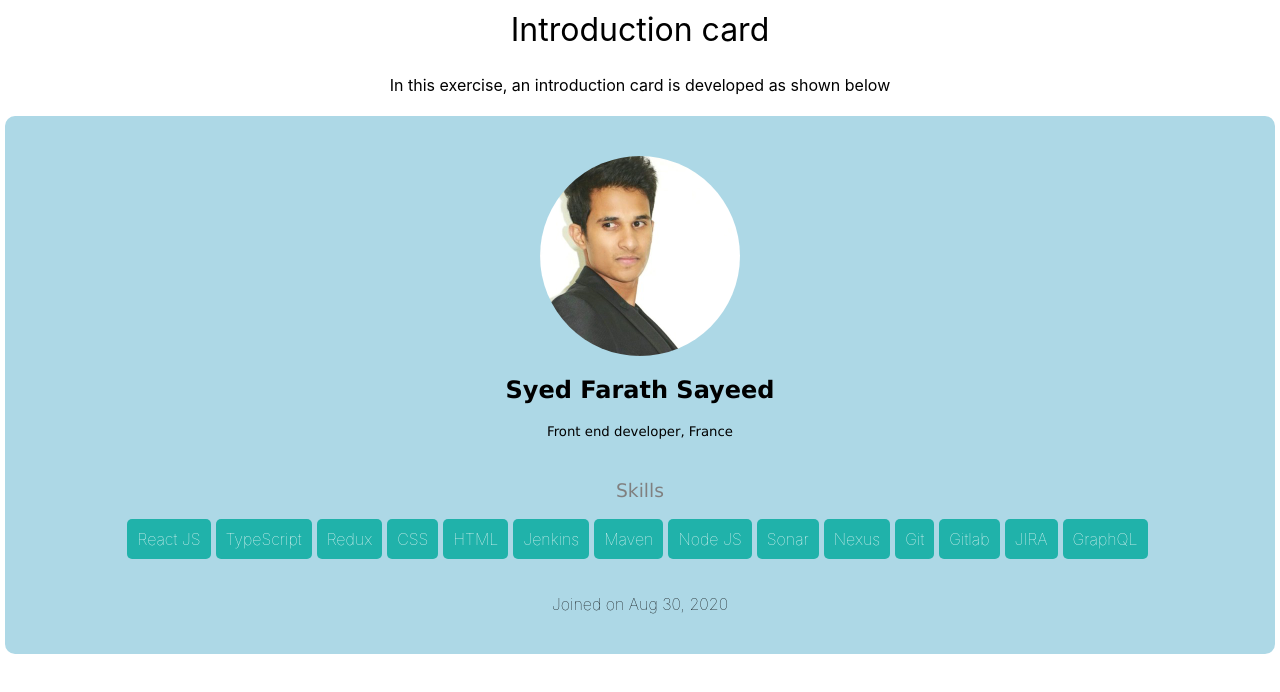
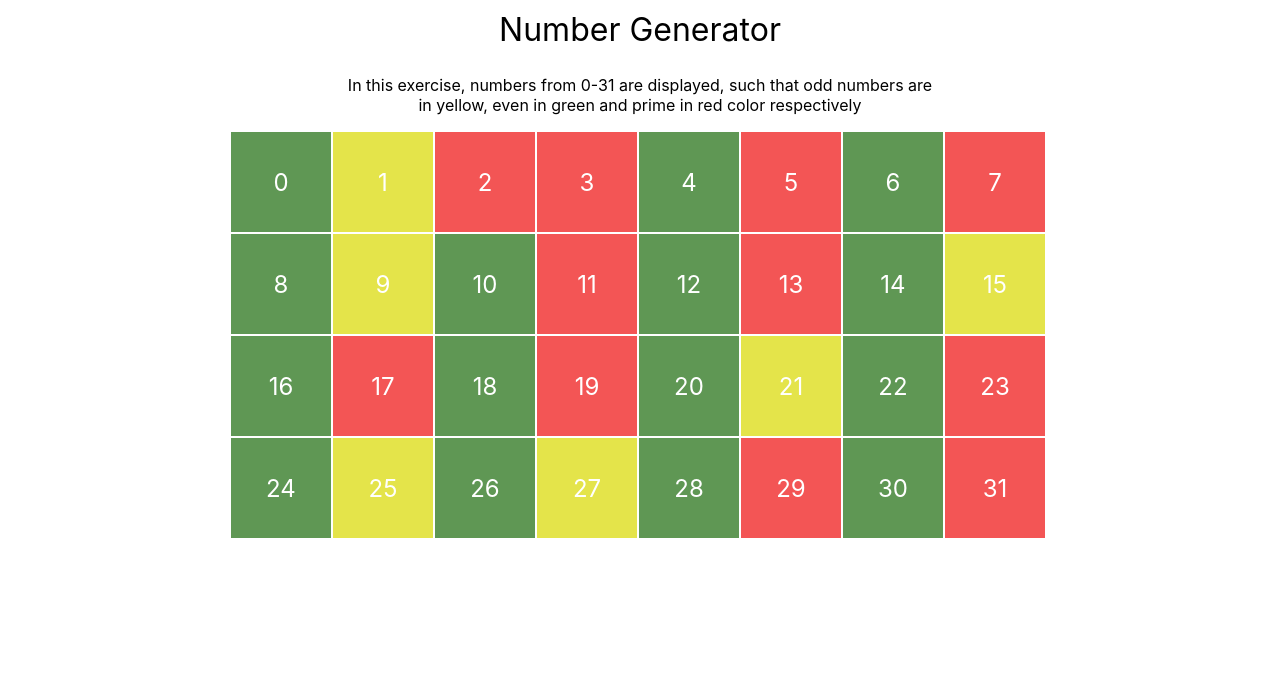
Before and after one commit to syedfarathsayeed/react-exercises, a React (Create React App) app: page / in a window 1280 px wide. Shown: the top 692 px of the page. Built offline with nearby package versions, Linux system fonts and the light colour scheme.

Commit message:
updated number generator exercise

```diff
--- a/src/App.js
+++ b/src/App.js
@@ -1,8 +1,8 @@
 import React from 'react';
-import { IntroCard } from "./exercises"
+import { NumberGenerator } from "./exercises"
 
 function App() {
-  return <IntroCard />
+  return <NumberGenerator />
 }
 
 export default App;
--- a/src/exercises/NumberGenerator/NumberGenerator.jsx
+++ b/src/exercises/NumberGenerator/NumberGenerator.jsx
@@ -1,4 +1,5 @@
 import React from "react"
+import { Header } from "../../componentsUtils"
 import "./NumberGenerator.scss"
 
 const dataGenerator = () => {
@@ -25,12 +26,9 @@ const NumberGenerator = () => {
 
     return (
         <>
-            <div className="header">
-                <h1>Number Generator</h1>
-                <p>In this exercise, numbers from 0-31 are displayed, such that odd numbers are in yellow,
-                    even in green and prime in red color respectively</p>
-            </div>
-
+            <Header title="Number Generator"
+            description="In this exercise, numbers from 0-31 are displayed, such that odd numbers are in yellow,
+            even in green and prime in red color respectively"/>
             <div className={"container"}>
                 {numbers.map(num => {
                     if (isPrime(num)) {
```
